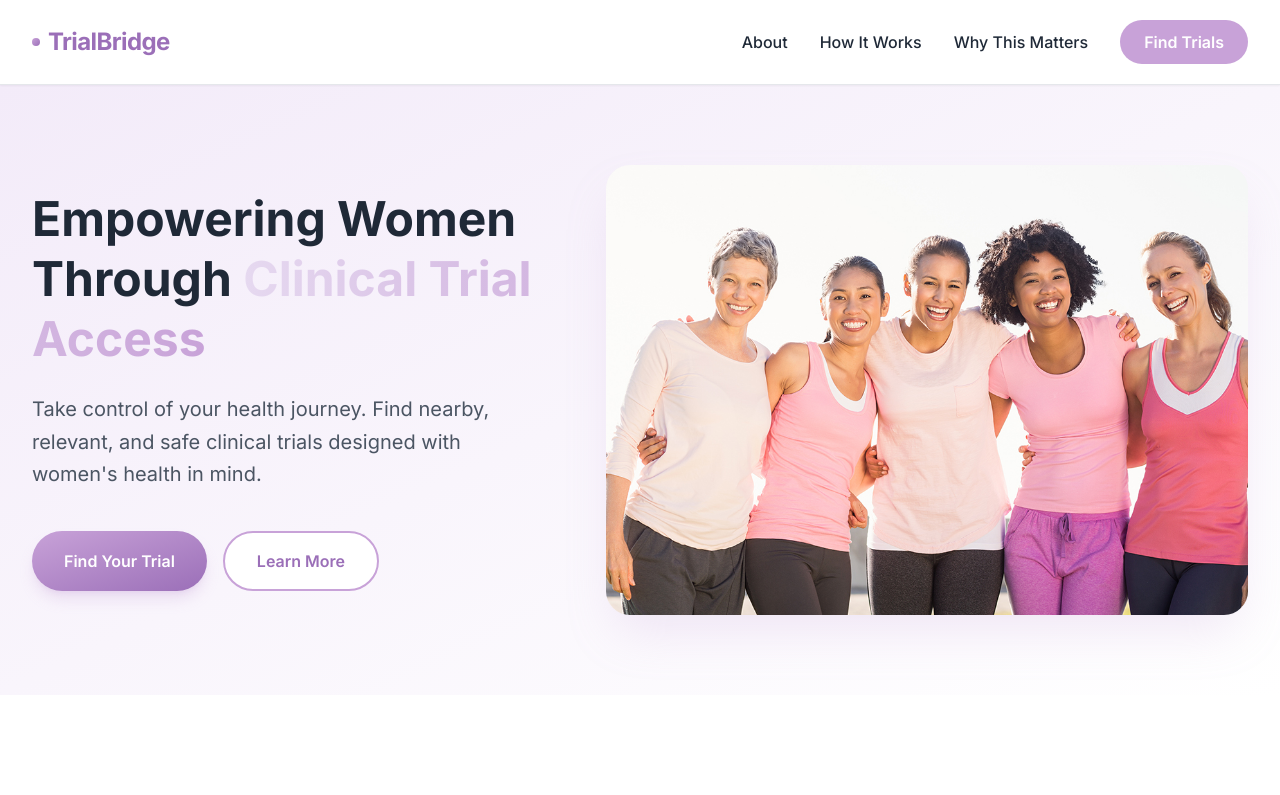
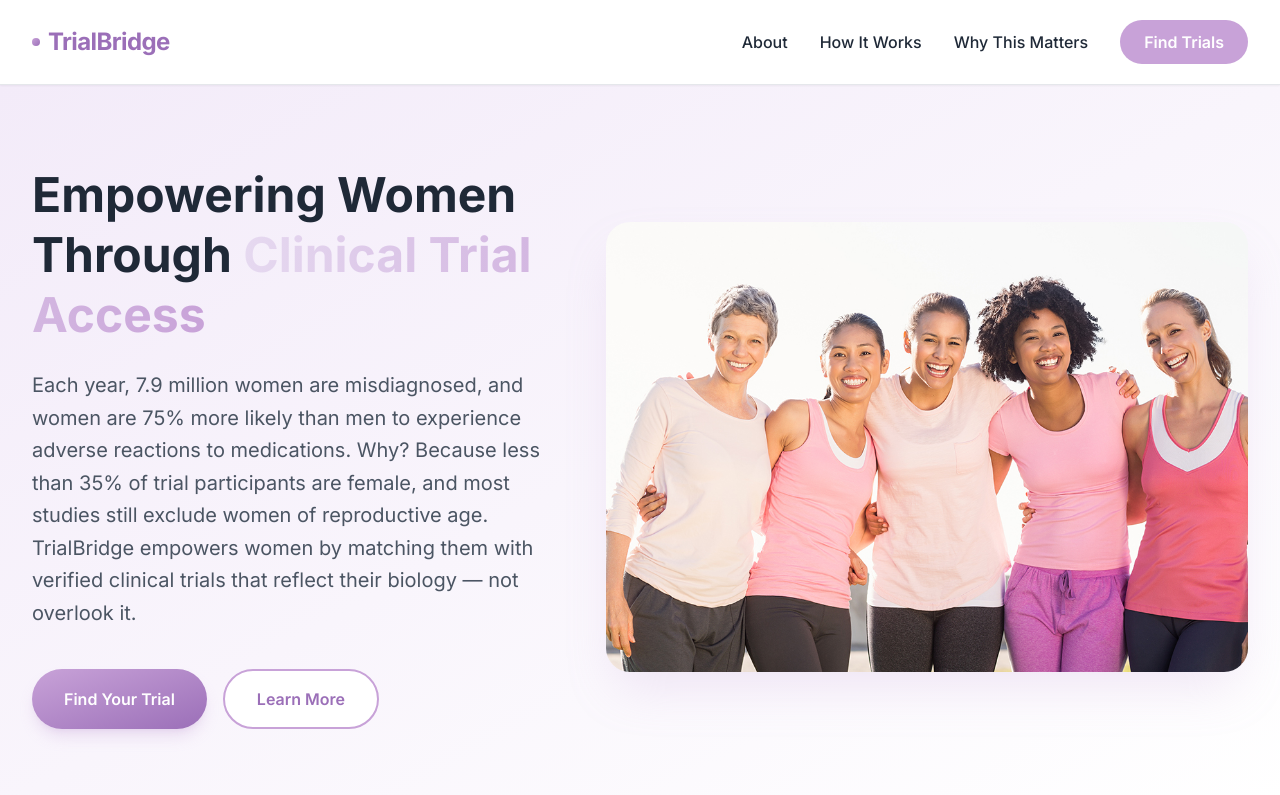
Before and after one commit to sherrenjie/TrialBridge-Social-Impact-Challenge-Brandeis, a React (Vite) app: page / in a window 1280 px wide. Shown: the top 795 px of the page. Built offline with nearby package versions, Linux system fonts and the light colour scheme; no server answers; the HTML template or start-up script is replaced by a standard one.

Commit message:
change text

```diff
--- a/src/Home.jsx
+++ b/src/Home.jsx
@@ -28,8 +28,9 @@ function Home() {
               Empowering Women Through <span className="text-lilac-deep bg-gradient-to-r from-lilac-light to-lilac bg-clip-text text-transparent">Clinical Trial Access</span>
             </h1>
             <p className="text-xl text-gray-600 leading-relaxed max-w-lg">
-              Take control of your health journey. Find nearby, relevant, and safe clinical trials
-              designed with women's health in mind.
+              Each year, 7.9 million women are misdiagnosed, and women are 75% more likely than men to experience adverse reactions to medications.
+Why? Because less than 35% of trial participants are female, and most studies still exclude women of reproductive age.
+TrialBridge empowers women by matching them with verified clinical trials that reflect their biology — not overlook it.
             </p>
             <div className="flex gap-4 mt-4">
             <Link to="/find-trials" className="bg-gradient-to-br from-lilac to-lilac-deep text-white px-8 py-4 rounded-full font-semibold shadow-lg shadow-lilac/30 hover:-translate-y-1 hover:shadow-xl hover:shadow-lilac/40 transition-all inline-flex items-center justify-center">
```
